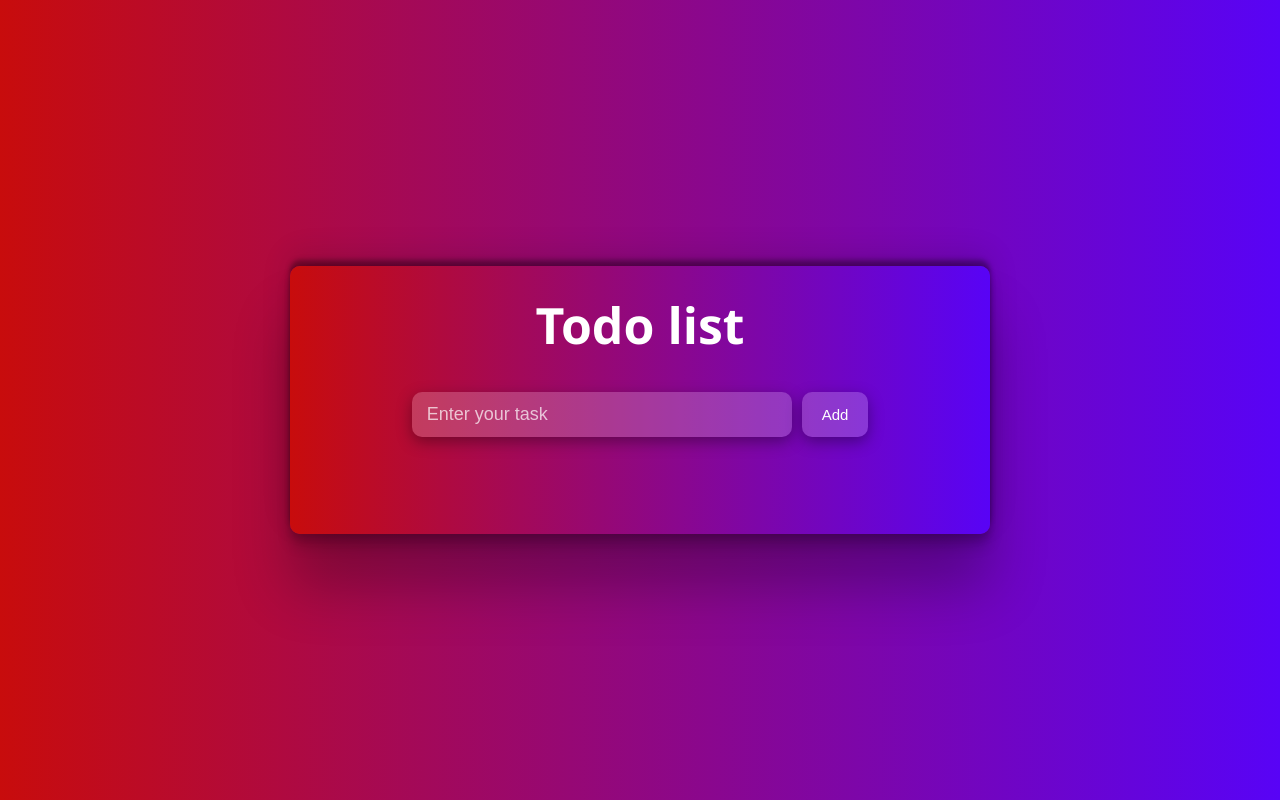
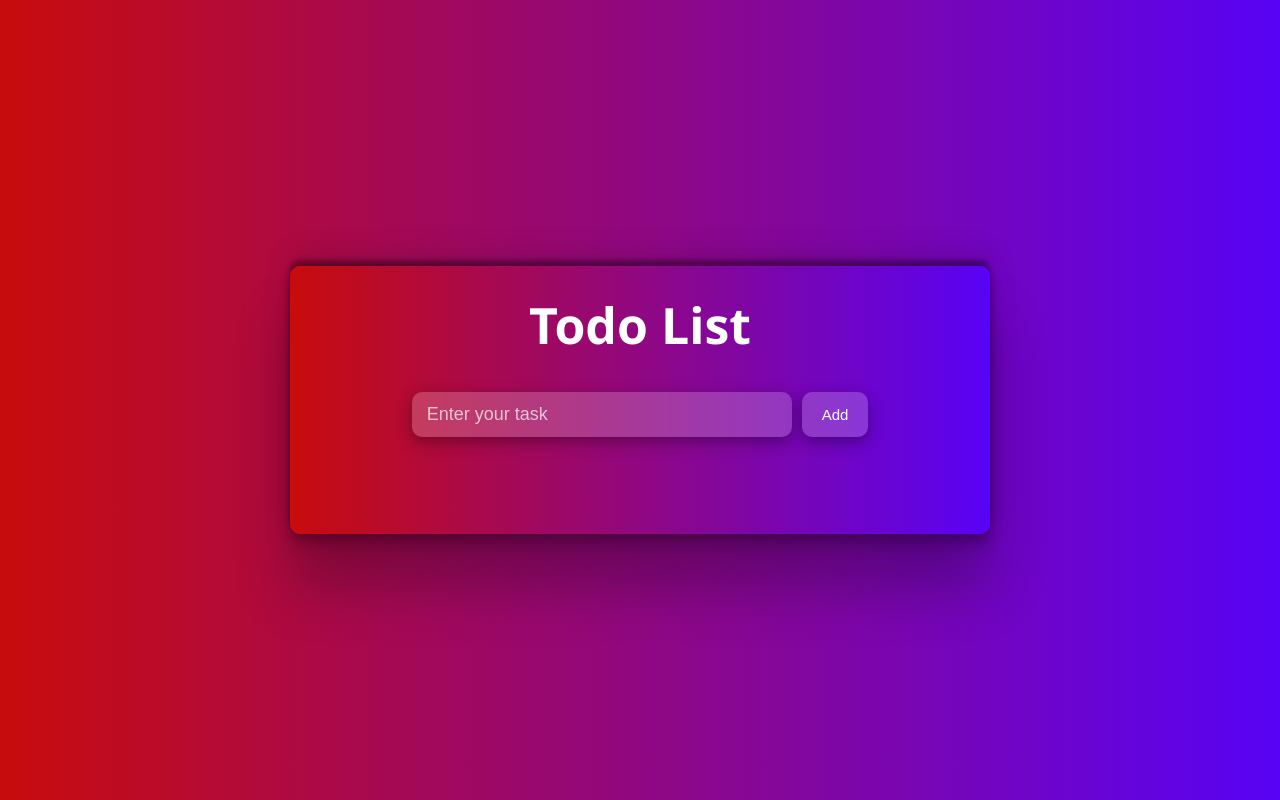
Before and after one commit to G-Mustafa1/Todo-listt, a plain HTML site: page index.html in a window 1280 px wide. Drawn offline with Linux system fonts and the light colour scheme; some packages are replaced by stand-ins of ours; a script that the page names is missing.

Commit message:
Update index.html

```diff
--- a/index.html
+++ b/index.html
@@ -10,7 +10,7 @@
 <body>
    <div class="mein">
       <div class="Todo-list">
-         <h1>Todo list</h1>
+         <h1>Todo List</h1>
          <div class="input">
             <input type="text" name="" id="input" placeholder="Enter your task">
             <button onclick="add()" id="add">Add</button>
```
